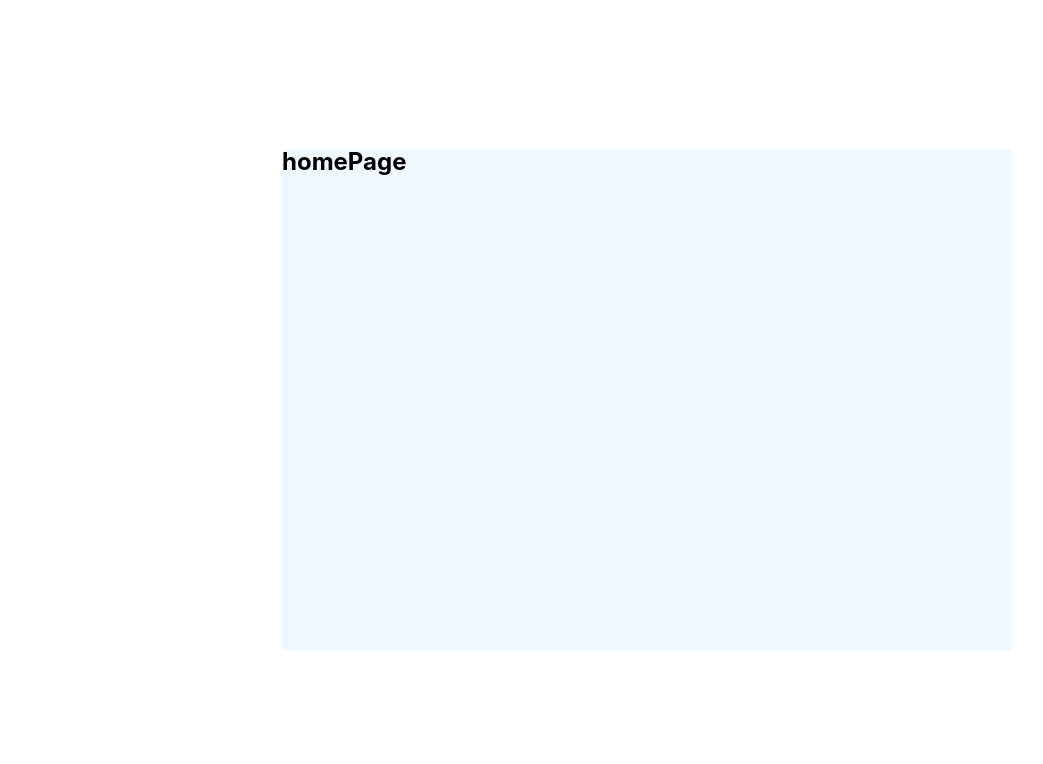
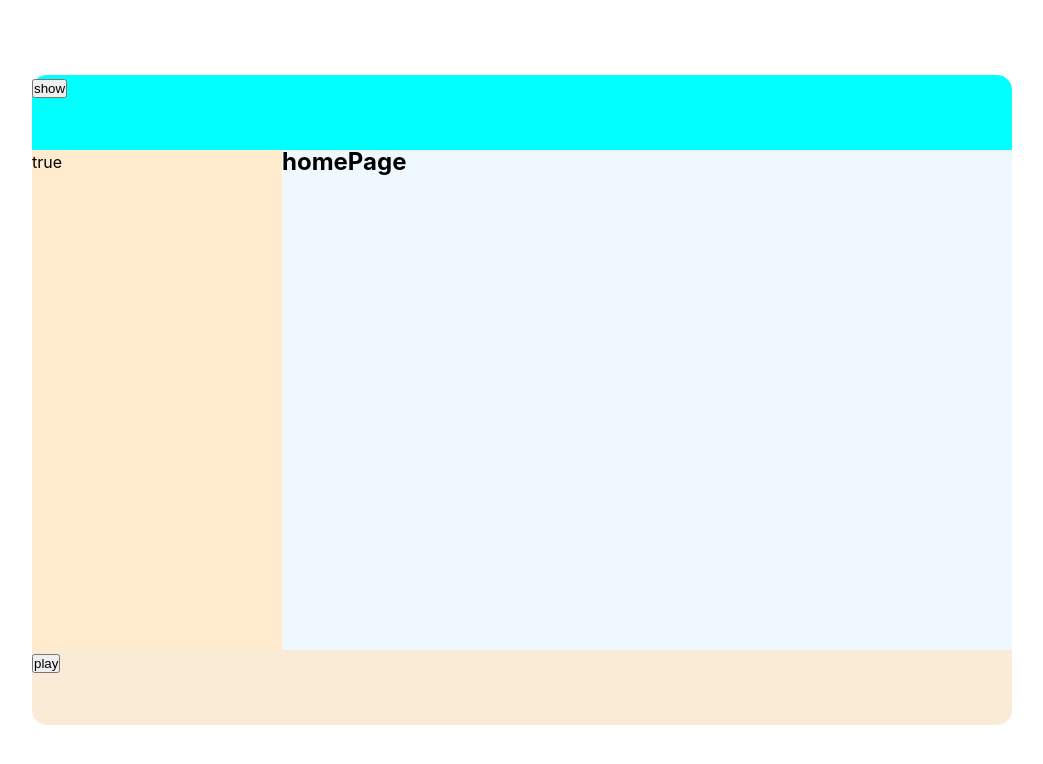
Before and after one commit to Mioayaya/MioMusic, a React (Vite) app: page /home in a window 1280 px wide. Shown: the top 764 px of the page, without its empty margins (118-1161 px from the left). Built offline with nearby package versions, Linux system fonts and the light colour scheme.

Commit message:
play transition

```diff
--- a/src/page-web/cmps/content/index.tsx
+++ b/src/page-web/cmps/content/index.tsx
@@ -5,14 +5,18 @@ import { routes } from '../../../router';
 
 import { MioWebContentDiv } from './styles';
 
-interface Props  {
-
+interface IProps  {
+  showMenu: boolean;
+  showPlay: boolean;
+  setShowPlay: Function;
 }
 
-const MioWebContent : FC<Props> = () => {
+const MioWebContent : FC<IProps> = (props) => {
+  const { showMenu,showPlay,setShowPlay } = props;
+
   return (
-    <MioWebContentDiv>
-      <div className="left"></div>
+    <MioWebContentDiv showMenu={showMenu}>
+      <div className="left">{showMenu?'true':'false'}</div>
       <div className="right">{useRoutes(routes)}</div>
     </MioWebContentDiv>
   )
--- a/src/page-web/cmps/content/styles.ts
+++ b/src/page-web/cmps/content/styles.ts
@@ -1,13 +1,20 @@
 import styled from "@emotion/styled";
 
-export const MioWebContentDiv = styled.div`
+interface Iprops {
+  showMenu: boolean;
+}
+
+export const MioWebContentDiv = styled.div<Iprops>`
   flex: 1;
   display: flex;
+  position: relative;
   .left {
-    width: 250px;
+    width: ${props => props.showMenu?'250px':'0'};
+    background-color: blanchedalmond;
+    transition: 1s;
   }
   .right {
-    flex: 3;
+    flex: 1;
     background-color: aliceblue;
   }
 `
--- /dev/null
+++ b/src/page-web/cmps/footer/index.tsx
@@ -0,0 +1,23 @@
+import { FC, useEffect, useMemo, useState } from 'react';
+
+import { MioWebFooterDiv } from './styles';
+
+interface Iprops {
+  setShowPlay: Function;
+  showPlay: boolean;
+}
+
+const MioWebFooter : FC<Iprops> = (props) => {
+  const { setShowPlay,showPlay } = props;
+
+  const audioContext:AudioContext = new window.AudioContext;
+  console.log(audioContext);
+
+  return (
+    <MioWebFooterDiv showPlay={showPlay}>
+      <button onClick={() => setShowPlay(true)}>play</button>
+    </MioWebFooterDiv>
+  )
+}
+
+export default MioWebFooter
--- /dev/null
+++ b/src/page-web/cmps/footer/styles.ts
@@ -0,0 +1,16 @@
+import styled from "@emotion/styled";
+
+interface Iprops {
+  showPlay: boolean;
+}
+
+export const MioWebFooterDiv = styled.div<Iprops>`
+  flex-shrink: 0;
+  width: 100%;
+  height: ${props => props.showPlay?'75px':'0'};
+  overflow: hidden;
+  transition: 1s;
+  background-color: antiquewhite;
+  border-bottom-left-radius: 15px;
+  border-bottom-right-radius: 15px;
+`
--- /dev/null
+++ b/src/page-web/cmps/header/index.tsx
@@ -0,0 +1,20 @@
+import { FC, useEffect, useMemo, useState } from 'react';
+
+import { MioWebHeaderDiv } from "./styles"
+
+interface Iprops {
+  setShowMenu: Function;
+  showMenu: boolean;
+}
+
+const MioWebHeader : FC<Iprops> = (props) => {
+  const { setShowMenu,showMenu } = props;
+
+  return (
+    <MioWebHeaderDiv>
+      <button onClick={() => setShowMenu(!showMenu)}>show</button>
+    </MioWebHeaderDiv>
+  )
+}
+
+export default MioWebHeader
--- /dev/null
+++ b/src/page-web/cmps/header/styles.ts
@@ -0,0 +1,10 @@
+import styled from "@emotion/styled";
+
+export const MioWebHeaderDiv = styled.div`
+  flex-shrink: 0;
+  width: 100%;
+  height: 75px;
+  background-color: aqua;
+  border-top-left-radius: 15px;
+  border-top-right-radius: 15px;
+`
--- /dev/null
+++ b/src/page-web/cmps/play-page/index.tsx
@@ -0,0 +1,24 @@
+import { FC, useEffect, useMemo, useState } from 'react';
+
+import { MioWebPlayPageDiv } from './styles'
+
+interface IProps  {
+  setShowPlay: Function;
+  showPlay: boolean
+}
+
+const MioWebPlayPage : FC<IProps> = (props) => {
+  const { showPlay,setShowPlay } = props;
+
+  useEffect(() => {
+
+  },[showPlay]);
+
+  return (
+    <MioWebPlayPageDiv showPlay={showPlay}>
+      <button onClick={() => setShowPlay(false)}>play</button>
+    </MioWebPlayPageDiv>
+  )
+}
+
+export default MioWebPlayPage
--- /dev/null
+++ b/src/page-web/cmps/play-page/styles.ts
@@ -0,0 +1,15 @@
+import styled from "@emotion/styled"
+
+interface Iprops {
+  showPlay: boolean;
+}
+
+export const MioWebPlayPageDiv = styled.div<Iprops>`
+  position: absolute;
+  background-color: red;
+  width: 100%;
+  height: ${props => props.showPlay?'100%':'0'};
+  transition: 1s;
+  bottom: 0;
+  overflow:hidden;
+`
--- a/src/page-web/cmps/side-bar/styles.ts
+++ b/src/page-web/cmps/side-bar/styles.ts
@@ -11,5 +11,5 @@ export const MioWebSideBarDiv = styled.div<Iprops>`
   width: ${props => props.show?'350px':'0.5px'};
   height: 100%;
   background-color: black;
-  transition: 1s;
+  transition: 0.5s;
 `
--- a/src/page-web/index.tsx
+++ b/src/page-web/index.tsx
@@ -1,16 +1,52 @@
 import { FC, useEffect, useMemo, useState } from 'react';
+
+import { MioWebDiv } from './styles'
 import MioWebContent from './cmps/content';
+import MioWebFooter from './cmps/footer';
+import MioWebHeader from './cmps/header';
+import MioWebPlayPage from './cmps/play-page';
 import MioWebSideBar from './cmps/side-bar';
 
-import { MioWebDiv } from './styles'
+const MioWeb : FC = () => {
+  const [ showMenu,setShowMenu ] = useState<boolean>(true);
+  const [ showPlay,setShowPlay ] = useState<boolean>(false);
+  // 第一个代表footer显示，第二个代表play
+  const [ step,setStep ] = useState<Array<boolean>>([true,false]);
 
-const MioWeb : FC = () => {
+  useEffect(() => {
+    if(showPlay) {
+      toShowPlay();
+    }else {
+      toUnShowPlay();
+    }
+  },[showPlay])
+
+  // methods
+  const setpPromise = new Promise((reslove,reject) => {
+    setTimeout(reslove,1000,'done');
+  });
+
+  // footer false then play true
+  const toShowPlay = async () => {
+    setStep([false,false]);
+    const res = await setpPromise;
+    setStep([false,true]);
+  }
+
+  // play false then footer true
+  const toUnShowPlay = async () => {
+    setStep([false,false]);
+    const res = await setpPromise;
+    setStep([true,false]);
+  }
+
   return (
     <MioWebDiv>
       <div className="wrap">
-        <div className="top"></div>
-        <MioWebContent />
-        <div className="bottom"></div>
+        <MioWebHeader setShowMenu={setShowMenu} showMenu={showMenu}/>
+        <MioWebContent showMenu={showMenu} showPlay={showPlay} setShowPlay={setShowPlay}/>
+        <MioWebFooter setShowPlay={setShowPlay} showPlay={step[0]}/>
+        <MioWebPlayPage setShowPlay={setShowPlay} showPlay={step[1]}/>
       </div>
 
       <MioWebSideBar />
--- a/src/page-web/styles.ts
+++ b/src/page-web/styles.ts
@@ -12,19 +12,5 @@ export const MioWebDiv = styled.div`
     flex-direction: column;
     border-radius: 15px;
     position: relative;
-    .top {
-      flex-shrink: 0;
-      width: 100%;
-      height: 75px;
-      border-top-left-radius: 15px;
-      border-top-right-radius: 15px;
-    }
-    .bottom {
-      flex-shrink: 0;
-      width: 100%;
-      height: 75px;
-      border-bottom-left-radius: 15px;
-      border-bottom-right-radius: 15px;
-    }
   }
 `
```
Also changed, not shown: src/common/ThemeColor.ts (added, +10 -0 lines), 1 other file (tests, documents, lock files or other folders).
